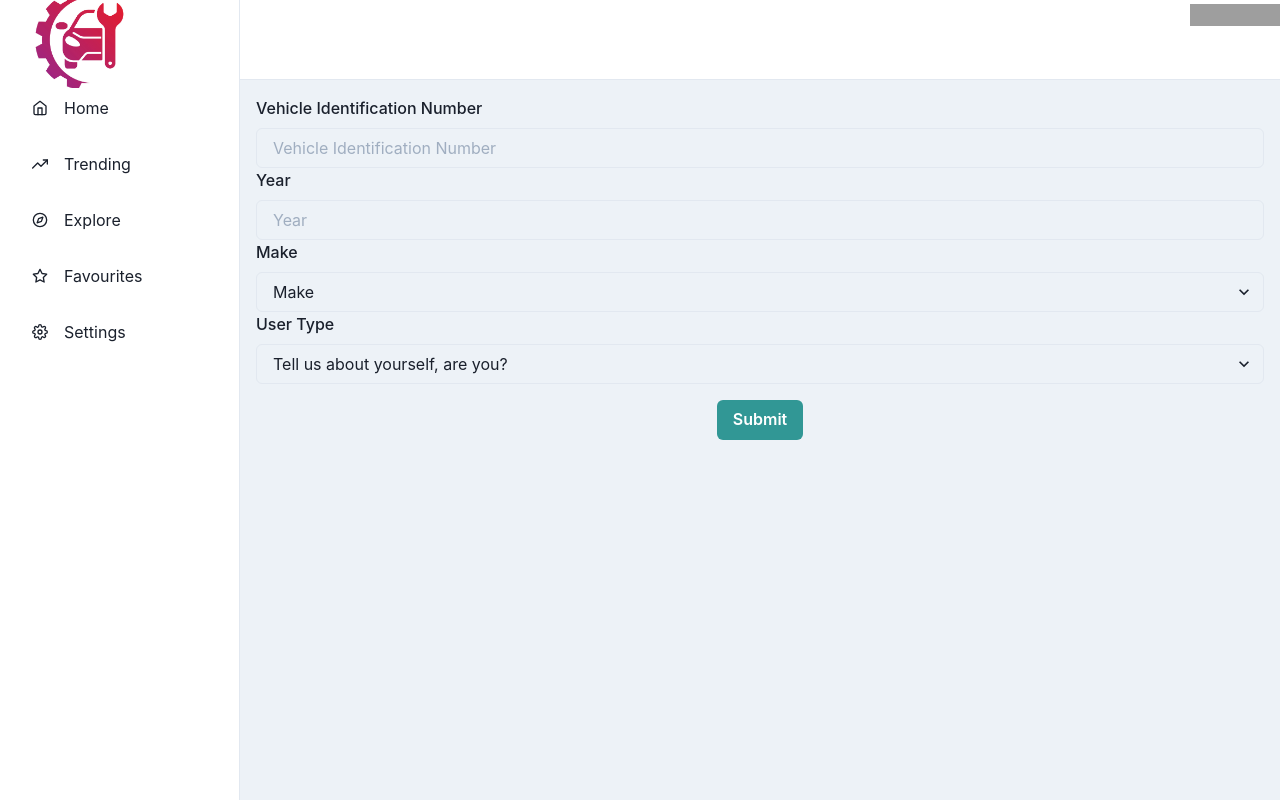
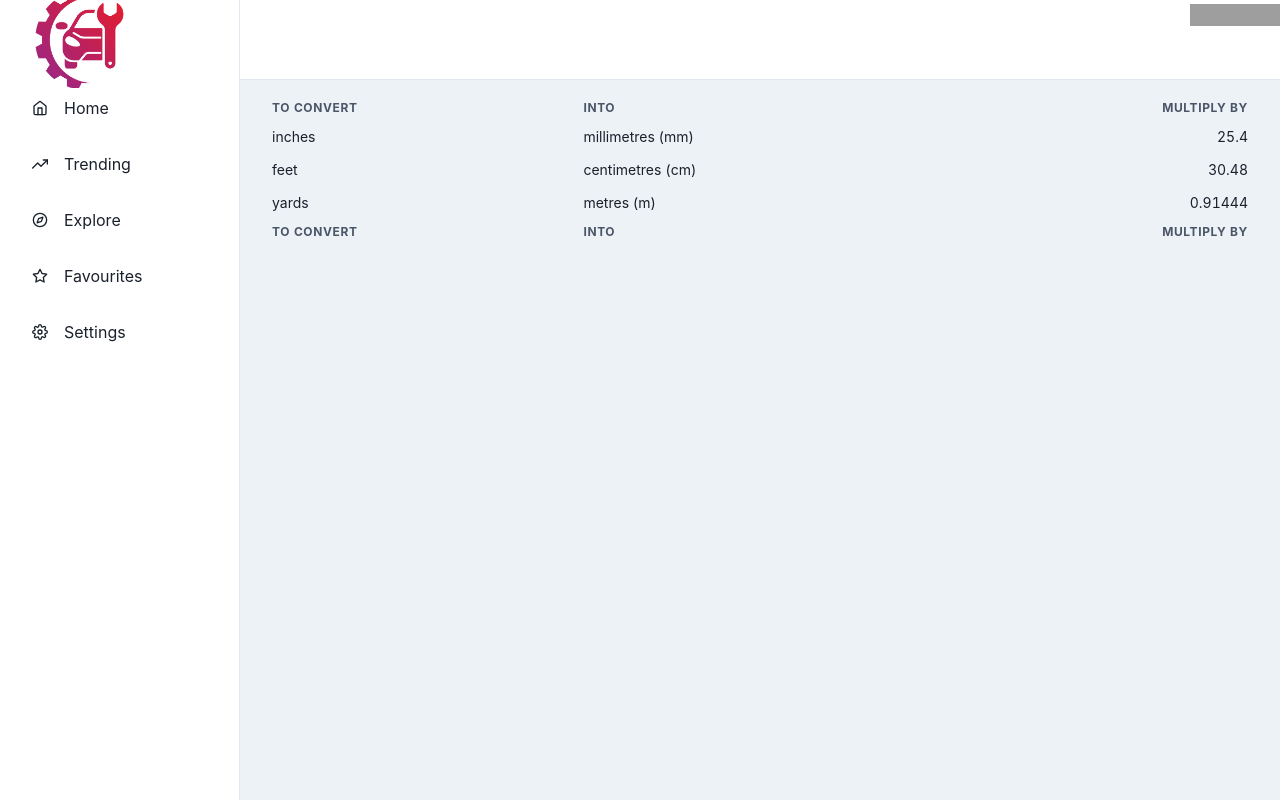
Before and after one commit to aarlin/auto-repair-invoice, a React (Vite) app: page /trending in a window 1280 px wide. Built offline with nearby package versions, Linux system fonts and the light colour scheme; grey boxes are pictures that could not be loaded.

Commit message:
react router working with different pages

```diff
--- a/package.json
+++ b/package.json
@@ -16,7 +16,8 @@
     "framer-motion": "4",
     "react": "^17.0.0",
     "react-dom": "^17.0.0",
-    "react-icons": "^4.3.1"
+    "react-icons": "^4.3.1",
+    "react-router-dom": "^6.0.2"
   },
   "devDependencies": {
     "@tauri-apps/cli": "^1.0.0-beta.10",
--- a/src/App.tsx
+++ b/src/App.tsx
@@ -3,17 +3,35 @@ import Titlebar from './components/Titlebar'
 import SidebarWithHeader from './components/SidebarWithHeader'
 import VehicleIdentification from './components/VehicleIdentification'
 
-// 1. import `ChakraProvider` component
 import { ChakraProvider } from '@chakra-ui/react'
+import {
+  BrowserRouter as Router,
+  Routes,
+  Route,
+  Link as RouteLink
+} from "react-router-dom";
+import Invoices from './components/Invoices'
+
 
 function App() {
   // 2. Use at the root of your app
   return (
     <ChakraProvider>
-      <div className="App">
-        <Titlebar/>
-        <SidebarWithHeader children={<VehicleIdentification/>}/>
-      </div>
+      <Titlebar />
+      <Router>
+        <Routes>
+          <Route path="/" element={<SidebarWithHeader children={<VehicleIdentification />} />}>
+          </Route>
+          <Route path="/trending" element={<SidebarWithHeader children={<Invoices />} />}>
+          </Route>
+          <Route path="/explore" element={<SidebarWithHeader children={<VehicleIdentification />} />}>
+          </Route>
+          <Route path="/favorites" element={<SidebarWithHeader children={<VehicleIdentification />} />}>
+          </Route>
+          <Route path="/settings" element={<SidebarWithHeader children={<VehicleIdentification />} />}>
+          </Route>
+        </Routes>
+      </Router>
     </ChakraProvider>
   )
 }
--- /dev/null
+++ b/src/components/Invoices.tsx
@@ -0,0 +1,41 @@
+import { Table, Thead, Tr, Th, Tbody, Td, Tfoot } from "@chakra-ui/table";
+
+const Invoices = () => {
+    return (
+        <Table size='sm'>
+            <Thead>
+                <Tr>
+                    <Th>To convert</Th>
+                    <Th>into</Th>
+                    <Th isNumeric>multiply by</Th>
+                </Tr>
+            </Thead>
+            <Tbody>
+                <Tr>
+                    <Td>inches</Td>
+                    <Td>millimetres (mm)</Td>
+                    <Td isNumeric>25.4</Td>
+                </Tr>
+                <Tr>
+                    <Td>feet</Td>
+                    <Td>centimetres (cm)</Td>
+                    <Td isNumeric>30.48</Td>
+                </Tr>
+                <Tr>
+                    <Td>yards</Td>
+                    <Td>metres (m)</Td>
+                    <Td isNumeric>0.91444</Td>
+                </Tr>
+            </Tbody>
+            <Tfoot>
+                <Tr>
+                    <Th>To convert</Th>
+                    <Th>into</Th>
+                    <Th isNumeric>multiply by</Th>
+                </Tr>
+            </Tfoot>
+        </Table>
+    )
+}
+
+export default Invoices;
--- a/src/components/SidebarWithHeader.tsx
+++ b/src/components/SidebarWithHeader.tsx
@@ -26,6 +26,9 @@ import {
 import { IconType } from 'react-icons';
 import { ReactText } from 'react';
 import logo from '../assets/logo.png';
+import {
+  Link as RouteLink
+} from "react-router-dom";
 
 interface LinkItemProps {
   name: string;
@@ -33,7 +36,7 @@ interface LinkItemProps {
   path: string;
 }
 const LinkItems: Array<LinkItemProps> = [
-  { name: 'Home', icon: FiHome, path: '/home' },
+  { name: 'Home', icon: FiHome, path: '/' },
   { name: 'Trending', icon: FiTrendingUp, path: '/trending' },
   { name: 'Explore', icon: FiCompass, path: '/explore' },
   { name: 'Favourites', icon: FiStar, path: '/favorites' },
@@ -95,9 +98,11 @@ const SidebarContent = ({ onClose, ...rest }: SidebarProps) => {
         <CloseButton display={{ base: 'flex', md: 'none' }} onClick={onClose} />
       </Flex>
       {LinkItems.map((link) => (
-        <NavItem key={link.name} icon={link.icon} path={link.path}>
-          {link.name}
-        </NavItem>
+        <RouteLink to={link.path}>
+          <NavItem key={link.name} icon={link.icon} path={link.path}>
+            {link.name}
+          </NavItem>
+        </RouteLink>
       ))}
     </Box>
   );
@@ -110,7 +115,7 @@ interface NavItemProps extends FlexProps {
 }
 const NavItem = ({ icon, path, children, ...rest }: NavItemProps) => {
   return (
-    <Link href={path} style={{ textDecoration: 'none' }}>
+    <Link style={{ textDecoration: 'none' }}>
       <Flex
         align="center"
         p="4"
```
Also changed, not shown: 1 other file (tests, documents, lock files or other folders).
